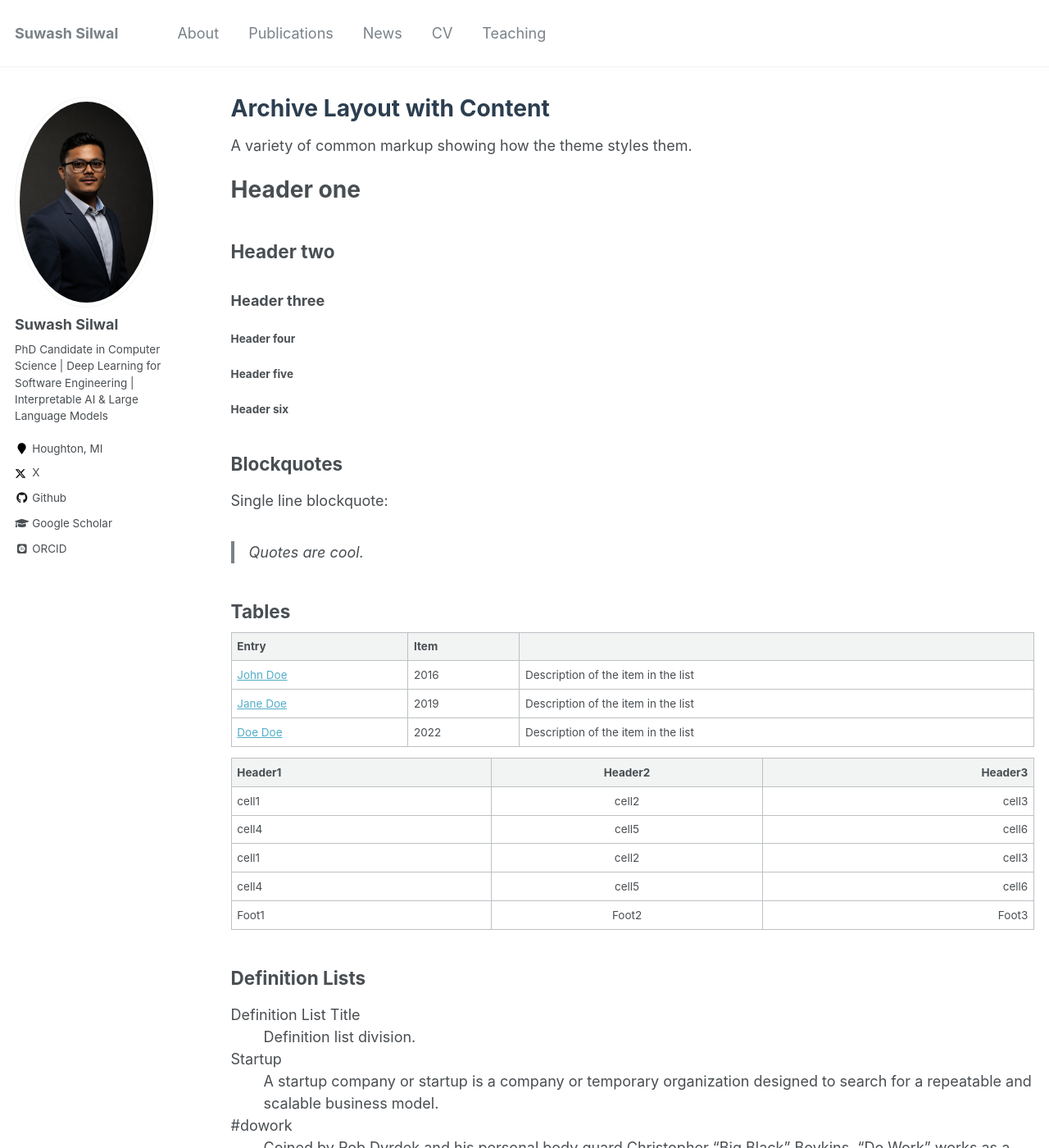
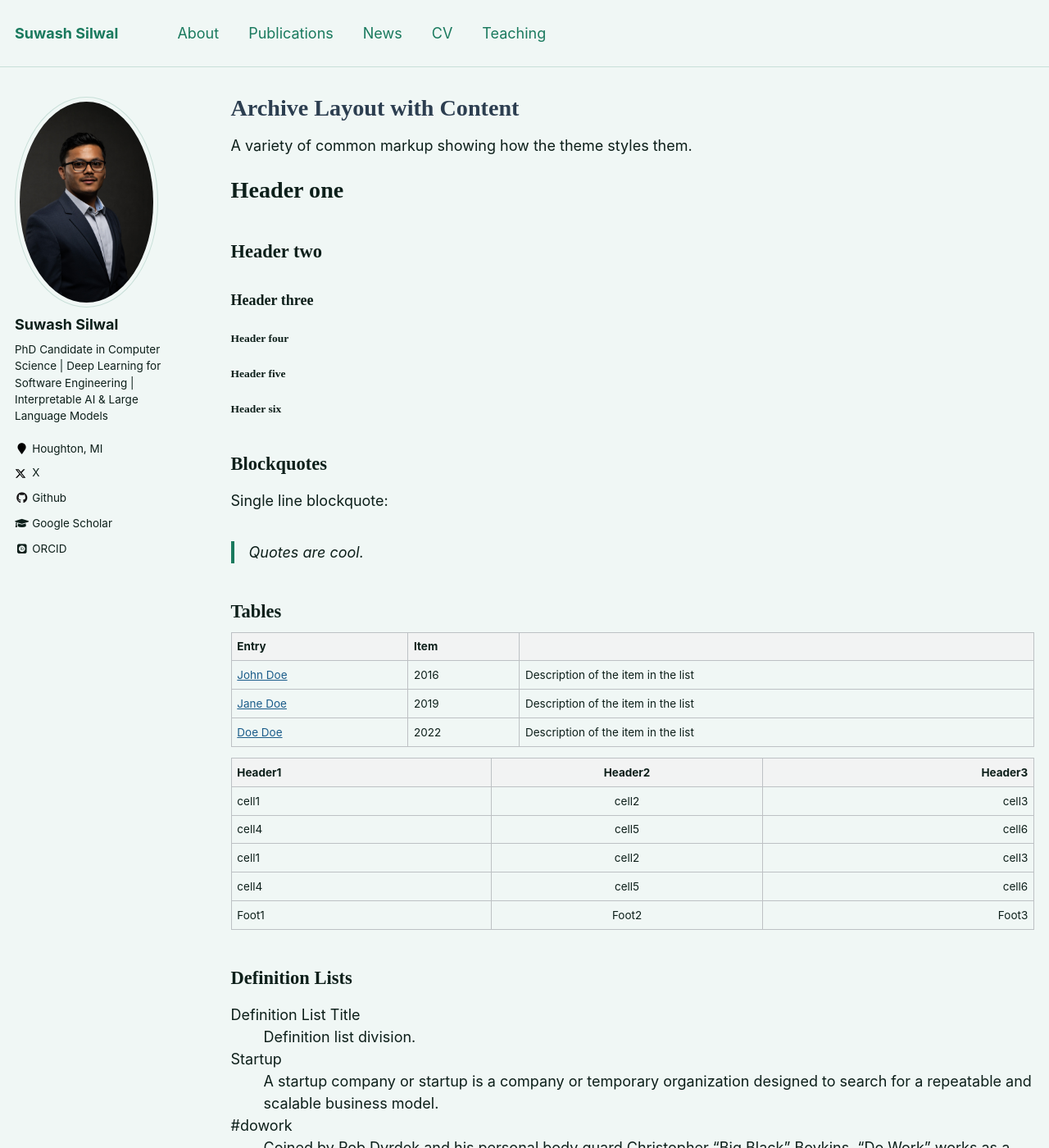
Before and after one commit to ssilwal050/ssilwal050.github.io, a Jekyll site: the page built from _pages/archive-layout-with-content.md, in a window 1280 px wide and 1400 px high. Shown: the whole window at 82% size. Built offline with Jekyll 4.4.1, drawn with Linux system fonts in a browser that asks for light colours; some web fonts are replaced.

Commit message:
font change

```diff
--- a/_sass/_variables.scss
+++ b/_sass/_variables.scss
@@ -13,9 +13,9 @@ $paragraph-indent           : false; // true, false (default)
 $indent-var                 : 1.3em;
 
 /* system typefaces */
-$serif                      : Georgia, Times, serif;
-$sans-serif                 : -apple-system, ".SFNSText-Regular", "San Francisco", "Roboto", "Segoe UI", "Helvetica Neue", "Lucida Grande", Arial, sans-serif;
-$monospace                  : Monaco, Consolas, "Lucida Console", monospace;
+$serif                      : "STIX Two Text", "Times New Roman", Georgia, serif;
+$sans-serif                 : "Outfit", -apple-system, "Helvetica Neue", Arial, sans-serif;
+$monospace                  : "Fira Code", Monaco, Consolas, "Lucida Console", monospace;
 
 /* sans serif typefaces */
 $sans-serif-narrow          : $sans-serif;
@@ -28,9 +28,13 @@ $bodoni                     : "Bodoni MT", serif;
 $calisto                    : "Calisto MT", serif;
 $garamond                   : Garamond, serif;
 
-$global-font-family         : $sans-serif;
-$header-font-family         : $sans-serif;
-$caption-font-family        : $serif;
+/* ── Google Font import — paste this at top of assets/css/main.scss ────────
+   @import url('https://fonts.googleapis.com/css2?family=STIX+Two+Text:ital,wght@0,400;0,600;0,700;1,400;1,600&family=Outfit:wght@300;400;500;600&family=Fira+Code:wght@400;500&display=swap');
+   ───────────────────────────────────────────────────────────────────────── */
+
+$global-font-family         : $sans-serif;       // Outfit — body text
+$header-font-family         : $serif;            // STIX Two Text — headings
+$caption-font-family        : $sans-serif;
 
 /* type scale */
 $type-size-1                : 2.441em;  // ~39.056px
@@ -53,18 +57,18 @@ $darker-gray                : mix(#000, $gray, 60%);
 $light-gray                 : mix(#fff, $gray, 50%);
 $lighter-gray               : mix(#fff, $gray, 90%);
 
-$body-color                 : #fff;
-$background-color           : #fff;
-$code-background-color      : #fafafa;
+$body-color                 : #f0f7f5;
+$background-color           : #f0f7f5;
+$code-background-color      : #e4f4ef;
 $code-background-color-dark : $light-gray;
-$text-color                 : $dark-gray;
-$border-color               : $lighter-gray;
+$text-color                 : #0d1f1a;
+$border-color               : #c8dfd8;
 
-$primary-color              : #7a8288;
-$success-color              : #62c462;
+$primary-color              : #1a7a5e;
+$success-color              : #1a7a5e;
 $warning-color              : #f89406;
 $danger-color               : #ee5f5b;
-$info-color                 : #52adc8;
+$info-color                 : #1a5c8a;
 
 /* brands */
 $behance-color              : #1769FF;
@@ -102,13 +106,6 @@ $masthead-link-color-hover  : mix(#000, $primary-color, 25%);
    ========================================================================== */
 
 @include breakpoint-set("to ems", true);
-/*
-$small                      : 400px;
-$medium                     : 500px;
-$medium-wide                : 550px;
-$large                      : 1200px;
-$x-large                    : 1800px;
-*/
 
 $small                      : 600px !default;
 $medium                     : 768px !default;
@@ -133,12 +130,6 @@ $susy: (
   gutter-position: after,
   container: $large,
   global-box-sizing: border-box,
-  // debug: (
-  //   image: show,
-  //   color: blue,
-  //   output: overlay,
-  //   toggle: top right,
-  // ),
 );
 
 
```
